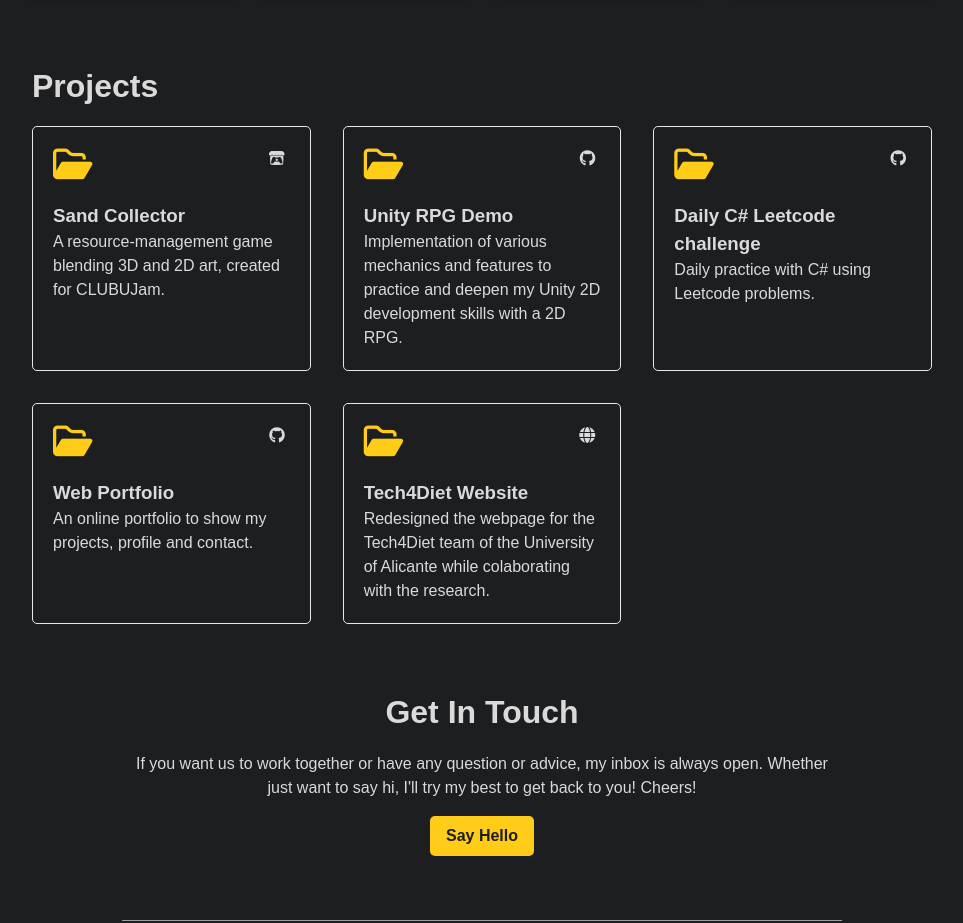
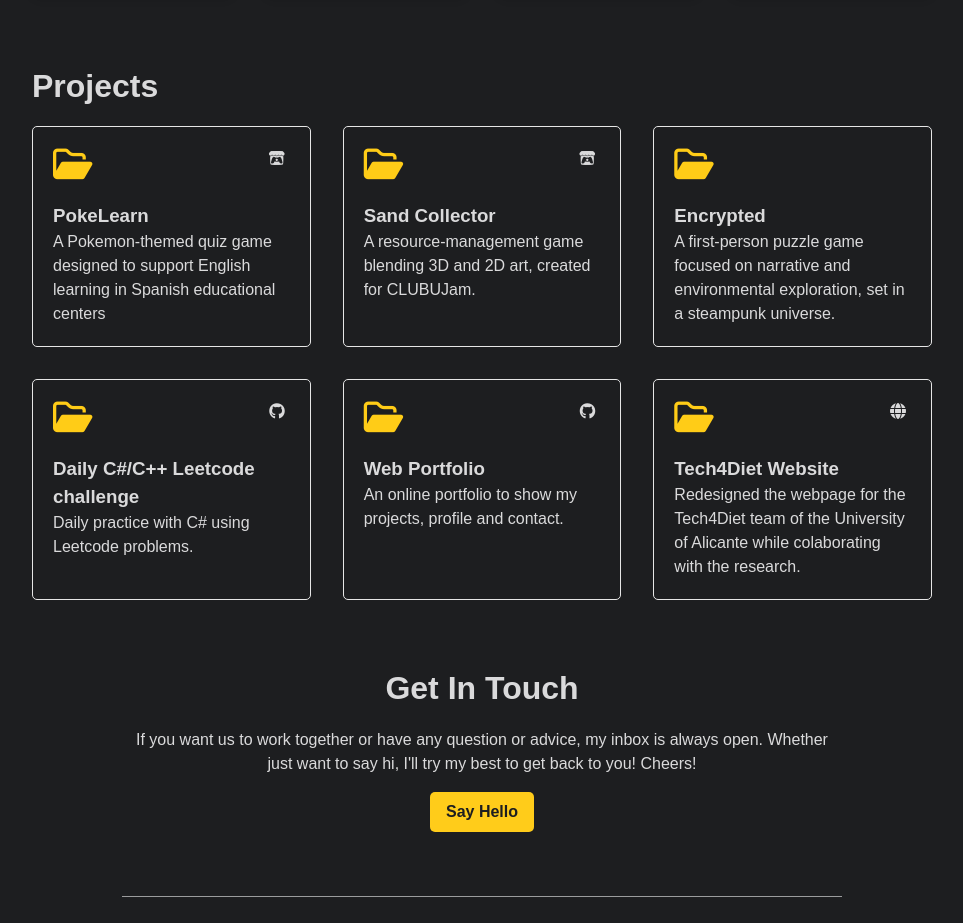
Before and after one commit to alvaro4MG/personal-portfolio, a Next.js app: page / in a window 1280 px wide. Shown: the part 1810-2733 px from the top of the page, without its empty margins (158-1121 px from the left). Built offline with nearby package versions, Linux system fonts and the light colour scheme.

Commit message:
Update Projects List

```diff
--- a/src/components/home/projectsList.js
+++ b/src/components/home/projectsList.js
@@ -1,6 +1,14 @@
 export const projectData = [
 	{
 		id: 1,
+		title: 'PokeLearn',
+		description:
+			'A Pokemon-themed quiz game designed to support English learning in Spanish educational centers',
+		link: 'https://alvaro4mg.itch.io/pokelearn',
+		icon: 'fa-brands fa-itch-io'
+	},
+	{
+		id: 2,
 		title: 'Sand Collector',
 		description:
 			'A resource-management game blending 3D and 2D art, created for CLUBUJam.',
@@ -8,23 +16,23 @@ export const projectData = [
 		icon: 'fa-brands fa-itch-io'
 	},
 	{
-		id: 2,
-		title: 'Unity RPG Demo',
+		id: 3,
+		title: 'Encrypted',
 		description:
-			'Implementation of various mechanics and features to practice and deepen my Unity 2D development skills with a 2D RPG.',
-		link: 'https://github.com/alvaro4MG/curso_8h_RPG',
-		icon: 'fa-brands fa-github'
+			'A first-person puzzle game focused on narrative and environmental exploration, set in a steampunk universe.',
+		//link: 'https://github.com/alvaro4MG/curso_8h_RPG',
+		//icon: 'fa-brands fa-github'
 	},
 	{
-		id: 3,
-		title: 'Daily C# Leetcode challenge',
+		id: 4,
+		title: 'Daily C#/C++ Leetcode challenge',
 		description:
 			'Daily practice with C# using Leetcode problems.',
 		link: 'https://github.com/alvaro4MG/leetcode-problems',
 		icon: 'fa-brands fa-github'
 	},
 	{
-		id: 4,
+		id: 5,
 		title: 'Web Portfolio',
 		description:
 			'An online portfolio to show my projects, profile and contact.',
@@ -32,7 +40,7 @@ export const projectData = [
 		icon: 'fa-brands fa-github'
 	},
 	{
-		id: 5,
+		id: 6,
 		title: 'Tech4Diet Website',
 		description:
 			'Redesigned the webpage for the Tech4Diet team of the University of Alicante while colaborating with the research.',
```
